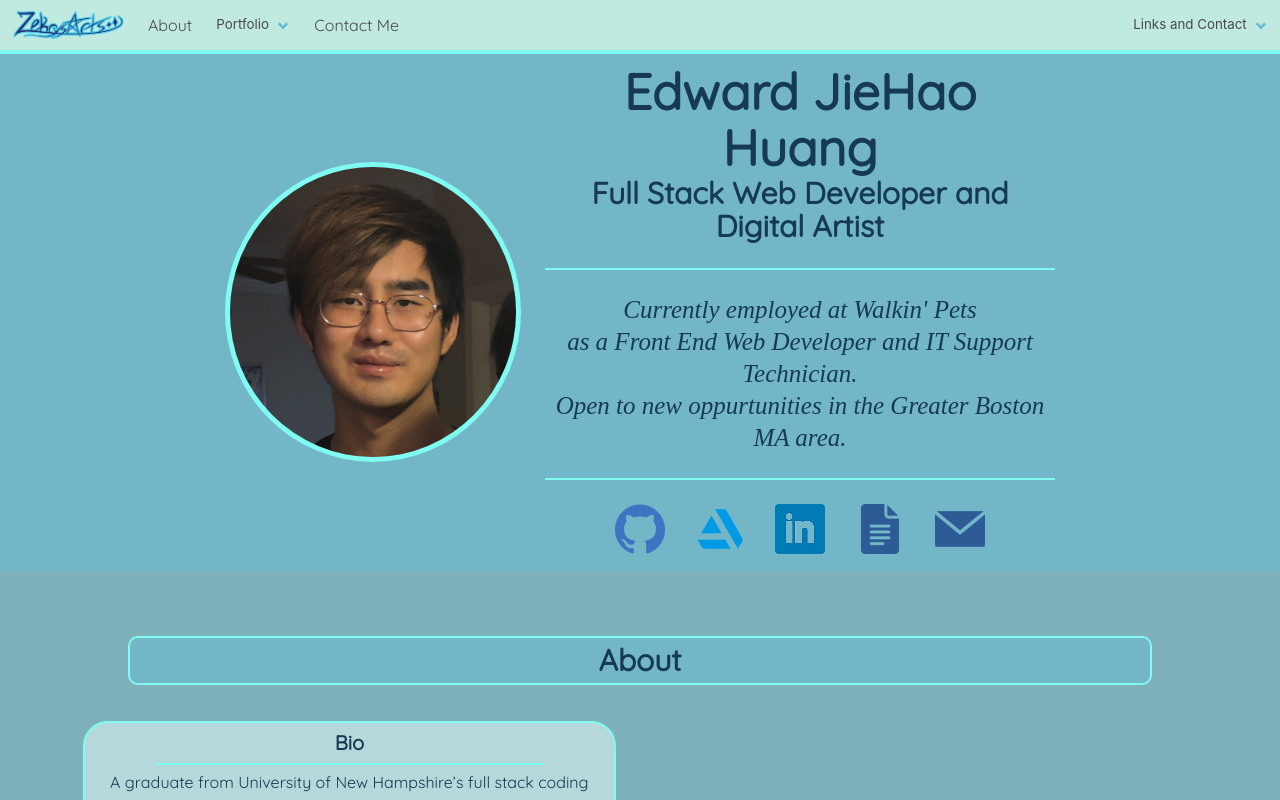
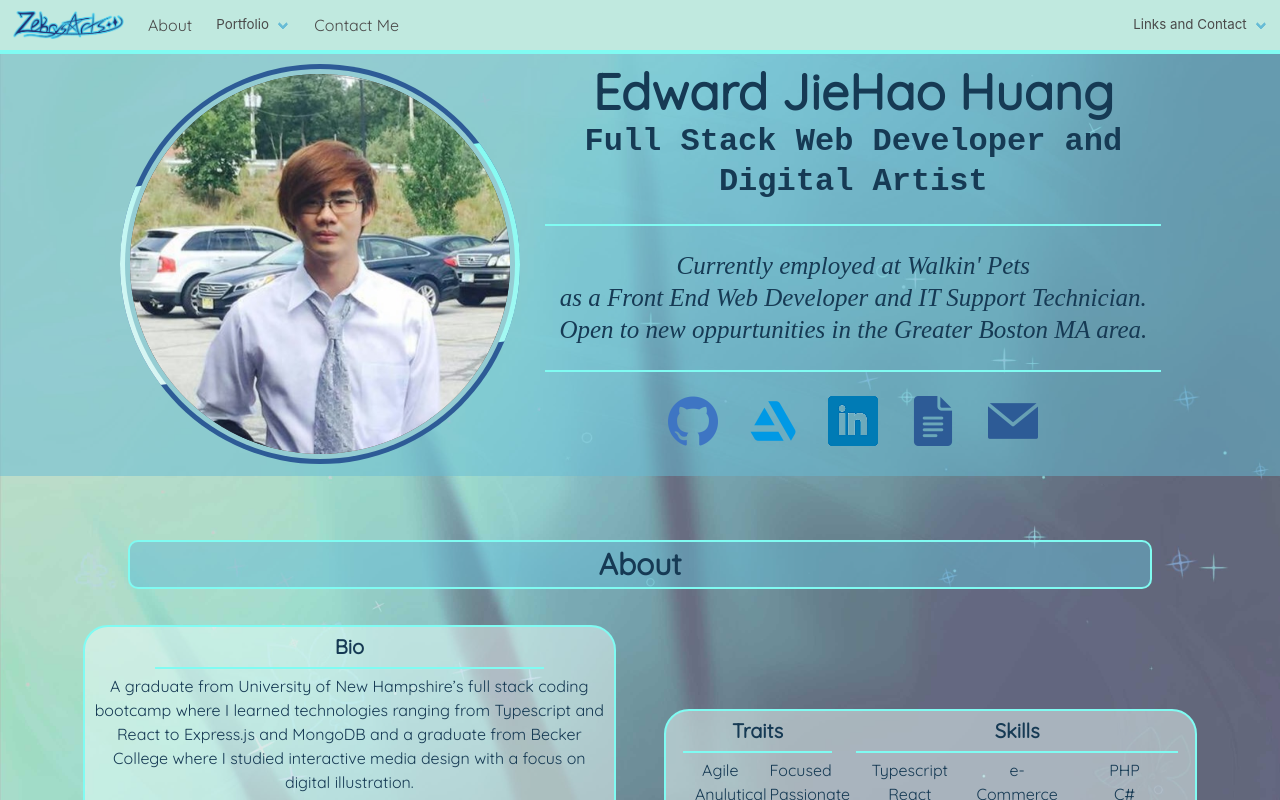
Before and after one commit to Ejhuang2015/ejhuang2015.github.io, a React (Create React App) app: page / in a window 1280 px wide. Shown: the top 800 px of the page. Built offline with nearby package versions, Linux system fonts and the light colour scheme.

Commit message:
Added animated border and title

```diff
--- a/src/components/AboutMe/index.tsx
+++ b/src/components/AboutMe/index.tsx
@@ -16,19 +16,19 @@ function AboutMe() {
               </p>
             </div>
             <div className="column is-5 container mx-5">
-              <div className="columns about">
-                <div className="column is-4">
+              <div className="columns is-multiline about">
+                <div className="column is-4-widescreen">
                   <header className="about">Traits</header>
                   <hr className="fullHR"/>
                   <div className="columns">
-                    <div className="column is-6">
+                    <div className="column is-6 listCol">
                       <ul className="noBullets">
                         <li>Agile</li>
                         <li>Anylytical</li>
                         <li>Creative</li>
                       </ul>
                     </div>
-                    <div className="column is-6">
+                    <div className="column is-6 listCol">
                       <ul className="noBullets">
                         <li>Focused</li>
                         <li>Passionate</li>
@@ -37,25 +37,25 @@ function AboutMe() {
                     </div>
                   </div>
                 </div>
-                <div className="column is-8">
+                <div className="column is-8-widescreen">
                   <header className="about">Skills</header>
                   <hr className="fullHR"/>
                   <div className="columns">
-                    <div className="column is-4">
+                    <div className="column is-4 listCol">
                       <ul className="noBullets">
                         <li>Typescript</li>
                         <li>React</li>
                         <li>NodeJS</li>
                       </ul>
                     </div>
-                    <div className="column is-4">
+                    <div className="column is-4 listCol">
                       <ul className="noBullets">
                         <li>e-Commerce</li>
                         <li>SEO</li>
                         <li>SQL</li>
                       </ul>
                     </div>
-                    <div className="column is-4">
+                    <div className="column is-4 listCol">
                       <ul className="noBullets">
                         <li>PHP</li>
                         <li>C#</li>
--- a/src/components/Billboard/index.tsx
+++ b/src/components/Billboard/index.tsx
@@ -7,8 +7,8 @@ import React from "react";
 import "./style.css";
 import { IContactLink } from "../../common/types"
 import { contactLinks } from "../../common/navLinks";
-import headshot from "../../assets/Edward.jpg"
-// import headshot2 from "../../assets/Headshot.jpg"
+import headshot2 from "../../assets/Edward.jpg"
+import headshot from "../../assets/Headshot.jpg"
 import emailIcon from "../../assets/email.png";
 
 // Main
@@ -30,9 +30,9 @@ function Billboard() {
   // =============================================================
   return (
     <div className="columns centered title reverseRow is-justify-content-center" id="top">
-      <header className="column is-5">
+      <header className="column is-6">
         <h1>Edward JieHao Huang</h1>
-        <h2>Full Stack Web Developer and Digital Artist</h2>
+        <span className="typewriter">Full Stack Web Developer and Digital Artist</span>
         <hr />
         <p className="quote">
           Currently employed at Walkin' Pets <br/>
@@ -47,8 +47,13 @@ function Billboard() {
           </a>
         </div>
       </header>
-      <div className="column is-3 is-flex is-justify-content-center is-align-items-center">
-        <img src={headshot} alt="Headshot of Edward Huang" className="my-auto profilePicture" />
+      <div className="column is-4 is-flex is-justify-content-center is-align-items-center">
+        <div className="pfpBorder">
+          <div className="pfpContent">
+            <img src={headshot2} alt="Headshot of Edward Huang" className="my-auto profilePicture" />
+            <img src={headshot} alt="Headshot of Edward Huang" className="my-auto profilePicture pfpInit" />
+          </div>
+        </div>
       </div>
     </div>
   )
--- a/src/components/Billboard/style.css
+++ b/src/components/Billboard/style.css
@@ -1,14 +1,80 @@
-/* .profilePicture {
-    animation: fade-out;
-    animation-duration: 1s;
+.pfpBorder {
+    position:relative;
+    width: 100%;
+    max-width: 400px;
+    max-height: 100%;
+    background:#2d5b96;
+    border-radius: 50%;
+    overflow: hidden;
+    aspect-ratio: 1/1;
+}
+.pfpBorder::before {
+    content: "";
+    position: absolute;
+    inset: -10px 100px;
+    background: linear-gradient(315deg, #80fbf2, #e0f5f3);
+    transition: 0.5s;
+    animation: animated-pfp 4s linear infinite;
+}
+.pfpBorder:hover::before {
+    inset: -20px 0;
+}
+.pfpBorder::after {
+    content: "";
+    position: absolute;
+    inset: 5px;
+    background: #94CCD2;
+    border-radius: 50%;
+    z-index: 1;
+}
+.pfpContent {
+    position: absolute;
+    inset: 10px;
+    z-index: 3;
+}
+.profilePicture {
+    position: absolute;
+    top: 0;
+    left: 0;
+    width: 100%;
+    height: 100%;
+    object-fit: cover;
+    transition: 0.5s;
+    border: 0;
+}
+.pfpBorder:hover .pfpInit {
+    opacity: 0;
 }
 
-@keyframes fade-in {
-    from {opacity: 0;}
-    to {opacity: 1;}
+.typewriter {
+    --length: 43;
+    color: #0000;
+    font-family: monospace;
+    background:
+        linear-gradient(-90deg, #e0f5f3 5px, #0000 0) 10px 0 no-repeat,
+        linear-gradient(rgb(22,58,84) 0 0) 0 0 no-repeat;
+    background-size: calc(var(--length)*1ch) 200%;
+    -webkit-background-clip: padding-box, text;
+    background-clip: padding-box, text;
+    animation: animated-cursor .5s steps(1) infinite, animated-text calc(var(--length)*.1s) steps(var(--length)) forwards;
 }
 
-@keyframes fade-out {
-    from {opacity: 1}
-    to {opacity: 0}
-} */
+@keyframes animated-pfp {
+    0% {
+        transform: rotate(0deg);
+    }
+    100% {
+        transform: rotate(360deg);
+    }
+}
+
+@keyframes animated-text {
+    from {
+        background-size: 0 200%;
+    }
+}
+@keyframes animated-cursor {
+    50% {
+        background-position: 0 -100%, 0 0;
+    }
+}
--- a/src/lightBlueStyle.css
+++ b/src/lightBlueStyle.css
@@ -2,6 +2,10 @@
 /* HTML Style */
 html {
     background: rgb(127,177,186) ;
+    background-image: url('./assets/Abstract-BG.jpg') ;
+    background-repeat: no-repeat;
+    background-attachment: fixed;
+    background-size: cover;
 }
 
 * {
@@ -208,7 +212,7 @@ p.quote {
 
 
 /* Notes
-border-color: rgb(128,251,242) //80FBF2
+border-color: rgb(128,251,242) //#80FBF2
 Text color: rgb(22,58,84); //#163A54
 background-color: rgb(238,255,251,0.5); //EEFFFB
 
--- a/src/style.css
+++ b/src/style.css
@@ -22,6 +22,12 @@ body {
     margin-bottom: auto;
     border-radius: 50px;
 }
+@media screen and (max-width: 1024px) {
+    .container:not(:last-of-type) {
+        margin-bottom: 1rem;
+    }
+}
+
 .title {
     color: rgb(22,58,84);
     background-color: rgb(103, 188, 214,0.5);
@@ -111,6 +117,15 @@ strong {
 .card-footer-item:not(:last-child) {
     border-right: 1px solid rgb(128,251,242);
 }
+/* Listed Columns */
+@media screen and (max-width: 1024px) {
+    .listCol:not(:first-child) {
+        padding-top: 0;
+    }
+    .listCol:not(:last-child) {
+        padding-bottom: 0;
+    }
+}
 
 /* Images and Icons */
 .profilePicture {
```
Also changed, not shown: src/assets/Abstract BG.jpg (deleted), src/assets/Headshot.jpg.
